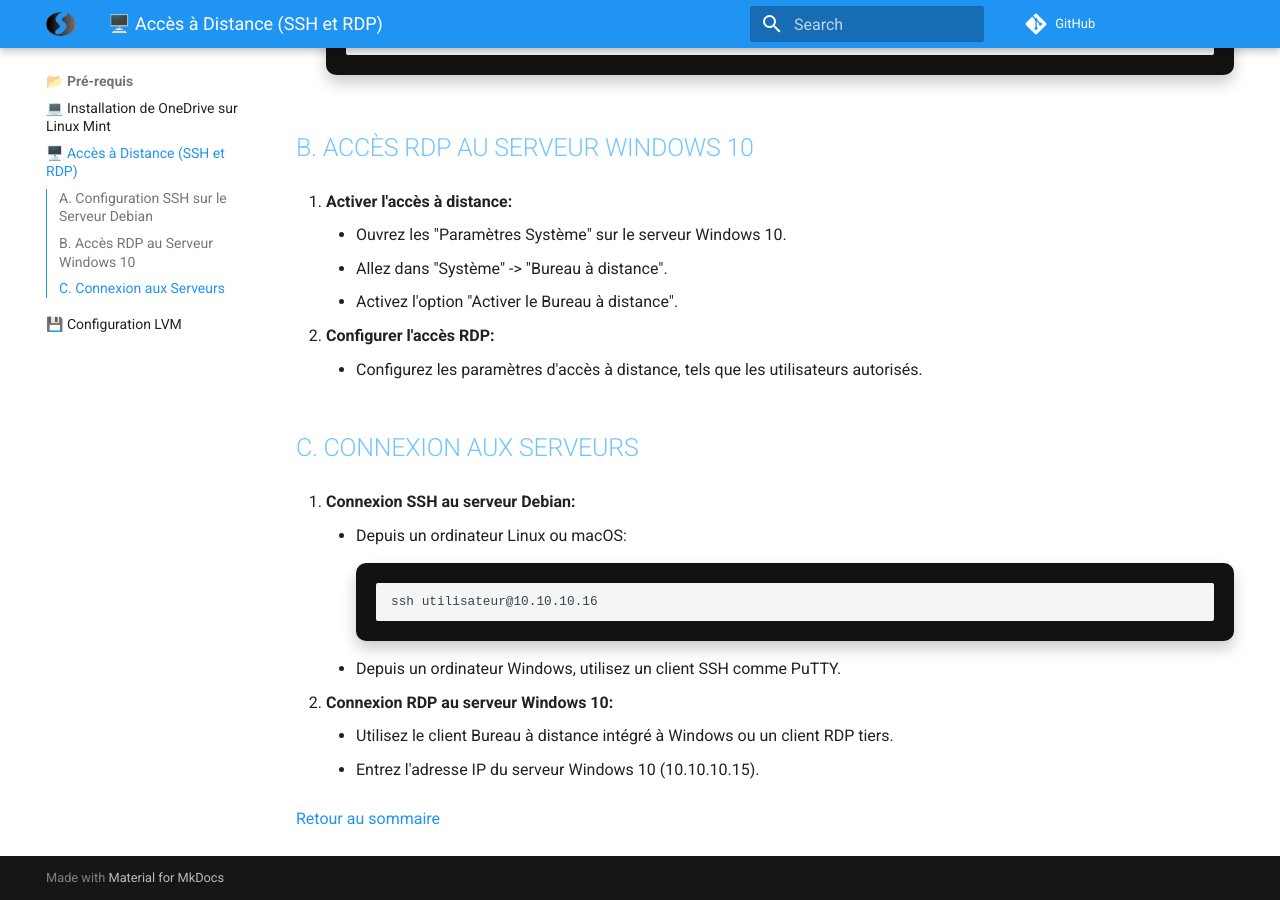
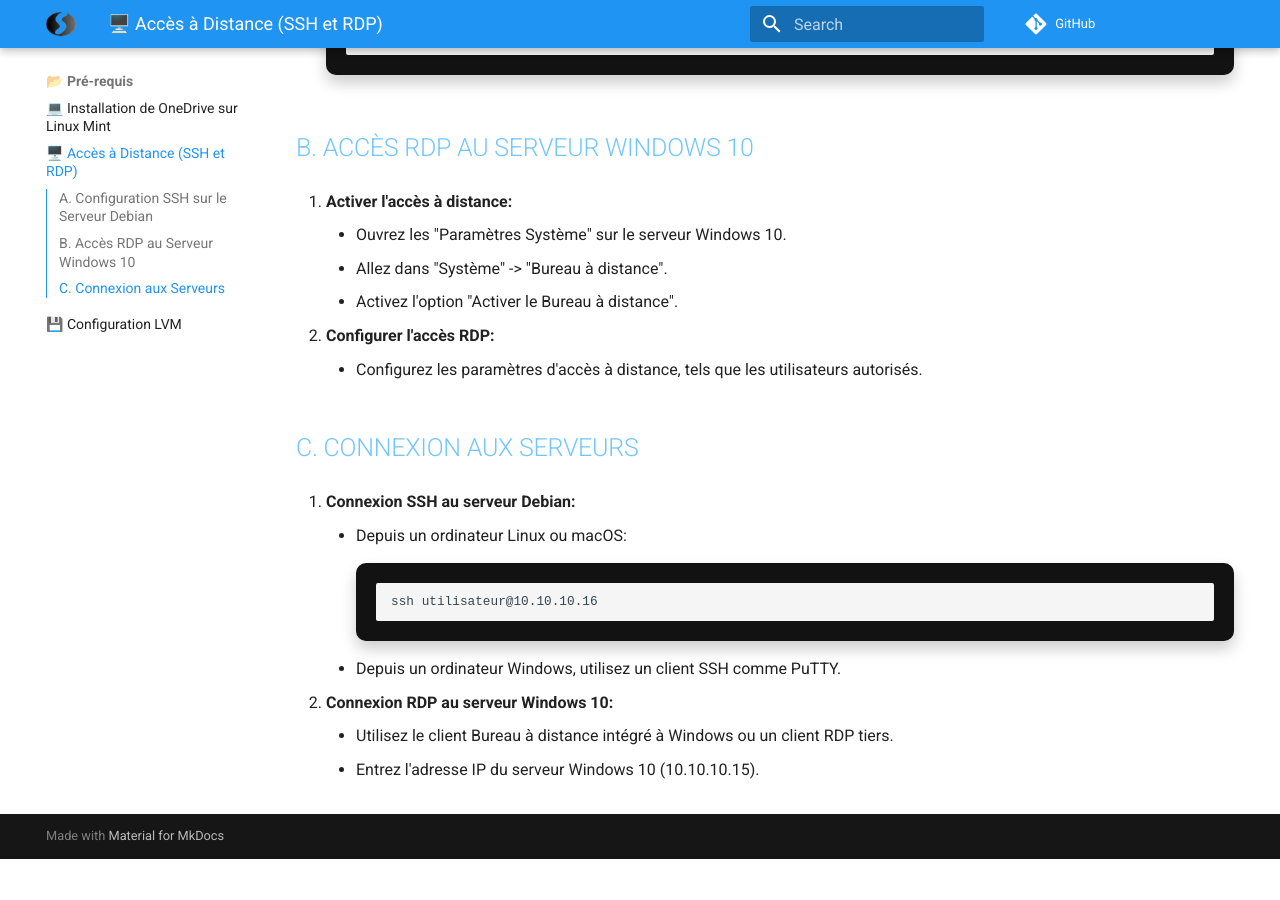
Before and after one commit to Stefanotr/projetsiotours, an MkDocs documentation site: the page built from docs/Prérequie/ssh-rdp.md, in a window 1280 px wide and 900 px high, scrolled down 574 px. Built offline with MkDocs 1.6.1 and Material for MkDocs 9.7.7, drawn with Linux system fonts in a browser that asks for light colours; comment, search, counter and statistics services are not loaded; after the commit the page ends 1433 px from its top, so only the background shows below that.

Commit message:
Maj doc 3 du 10/12/2024

```diff
--- a/docs/Prérequie/ssh-rdp.md
+++ b/docs/Prérequie/ssh-rdp.md
@@ -38,5 +38,3 @@
 2. **Connexion RDP au serveur Windows 10:**
     - Utilisez le client Bureau à distance intégré à Windows ou un client RDP tiers.
     - Entrez l'adresse IP du serveur Windows 10 (10.10.10.15).
-
-[Retour au sommaire](index.md)
--- a/mkdocs.yml
+++ b/mkdocs.yml
@@ -58,7 +58,6 @@ nav:
       - 🖧 Switch de Distribution: Configuration-de-base/switch-distribution.md
       - 🌐 Routeur Fibre: Configuration-de-base/gatewayfi.md
       - 📡 Routeur ADSL: Configuration-de-base/gatewayad.md
-      - 🖥️ Configuration des Serveurs: Configuration-de-base/serveurs.md
   - ⚡ Réseaux avancés et haute disponibilité:
       - 🔄 HSRP: Haute-disponibilité/hsrp.md
       - ⚙️ IP SLA: Haute-disponibilité/rulesipsla.md
```
